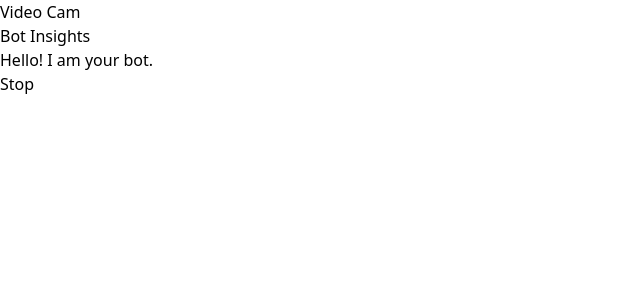
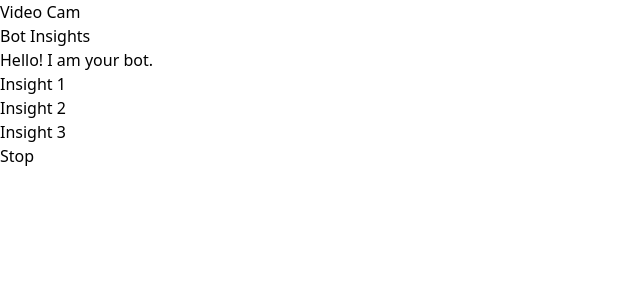
Before and after one commit to DanielLimWeiEn/React-Video-Call-AI, a React (Vite) app in the folder react-video-call/: page / in a window 1280 px wide. Both pictures are taken after a click on the button "Start". Shown: the top 300 px of the page, without its empty margins (0-640 px from the left). Built offline with nearby package versions, Linux system fonts and the light colour scheme.

Commit message:
Made Cards

```diff
--- a/react-video-call/src/App.tsx
+++ b/react-video-call/src/App.tsx
@@ -3,19 +3,28 @@ import ChatBox from './components/ChatBox';
 
 // Define MessageType
 interface MessageType {
+  id: number;
+  title: string;
   text: string;
-  id: number;
 }
 
 const App: React.FC = () => {
+  const initialInsights = [
+    { id: 1, title: "Insight 1", text: "Lorem Ipsum is simply dummy text of the printing and typesetting industry. Lorem Ipsum has been the industry's standard dummy text ever since the 1500s, when an unknown printer took a galley of type and scrambled it to make a type specimen book. It has survived not only five centuries, but also the leap into electronic typesetting, remaining essentially unchanged. It was popularised in the 1960s with the release of Letraset sheets containing Lorem Ipsum passages, and more recently with desktop publishing software like Aldus PageMaker including versions of Lorem Ipsum." },
+    { id: 2, title: "Insight 2", text: "It is a long established fact that a reader will be distracted by the readable content of a page when looking at its layout. The point of using Lorem Ipsum is that it has a more-or-less normal distribution of letters, as opposed to using 'Content here, content here', making it look like readable English. Many desktop publishing packages and web page editors now use Lorem Ipsum as their default model text, and a search for 'lorem ipsum' will uncover many web sites still in their infancy. Various versions have evolved over the years, sometimes by accident, sometimes on purpose (injected humour and the like)." },
+    { id: 3, title: "Insight 3", text: "There are many variations of passages of Lorem Ipsum available, but the majority have suffered alteration in some form, by injected humour, or randomised words which don't look even slightly believable. If you are going to use a passage of Lorem Ipsum, you need to be sure there isn't anything embarrassing hidden in the middle of text. All the Lorem Ipsum generators on the Internet tend to repeat predefined chunks as necessary, making this the first true generator on the Internet. It uses a dictionary of over 200 Latin words, combined with a handful of model sentence structures, to generate Lorem Ipsum which looks reasonable. The generated Lorem Ipsum is therefore always free from repetition, injected humour, or non-characteristic words etc." },
+    // Add more static insights as needed
+  ];
+
   const [messages, setMessages] = useState<MessageType[]>([]);
   const [startClicked, setStartClicked] = useState(false);
+  const [initialMessage, setInitialMessage] = useState<string>("");
 
   const handleStart = () => {
     if (!startClicked) {
       // Logic to send initial message
-      const initialMessage: MessageType = { id: Date.now(), text: "Hello! I am your bot." };
-      setMessages([initialMessage]);
+      setInitialMessage("Hello! I am your bot.");
+      setMessages(initialInsights);
       setStartClicked(true); // Set start clicked to true
     }
   };
@@ -24,6 +33,7 @@ const App: React.FC = () => {
     // Logic to stop chat or handle stop event
     setStartClicked(false); // Set start clicked to false
     //setMessages([]); // Optionally clear messages when stopped
+    //setInitialMessage("");
   };
 
   return (
@@ -34,13 +44,13 @@ const App: React.FC = () => {
             Video Cam
           </div>
         </div>
-        <div className="col-span-1 bg-white p-2 flex flex-col items-center shadow-lg h-full ">
-          <h1 className="text-3xl font-bold mb-2 border-b-2 ">Bot Insights</h1>
-          <ChatBox messages={messages} onStart={handleStart} onStop={handleStop} startClicked={startClicked} />
+        <div className="col-span-1 bg-white p-2 flex flex-col items-center shadow-lg h-full">
+          <h1 className="text-3xl font-bold mb-2 border-b-2">Bot Insights</h1>
+          <ChatBox initialMessage={initialMessage} messages={messages} onStart={handleStart} onStop={handleStop} startClicked={startClicked} />
         </div>
       </div>
     </div>
   );
 };
 
-export default App;
+export default App
--- a/react-video-call/src/components/ChatBox.tsx
+++ b/react-video-call/src/components/ChatBox.tsx
@@ -2,11 +2,13 @@ import React, { useState } from 'react';
 import Message from './Message';
 
 interface MessageType {
+  id: number;
+  title: string;
   text: string;
-  id: number;
 }
 
 interface ChatBoxProps {
+  initialMessage: string;
   messages: MessageType[];
   onStart: () => void; // Function to handle start event
   onStop: () => void; // Function to handle stop event
@@ -14,27 +16,55 @@ interface ChatBoxProps {
   className?: string; // Add className prop for additional styling
 }
 
-const ChatBox: React.FC<ChatBoxProps> = ({ messages, onStart, onStop, startClicked, className }) => {
+const ChatBox: React.FC<ChatBoxProps> = ({ initialMessage, messages, onStart, onStop, startClicked, className }) => {
+  const [expandedMessageIds, setExpandedMessageIds] = useState<number[]>([]);
 
   const handleButtonClick = () => {
     if (!startClicked) {
       onStart(); // Call the onStart function passed from App component
     } else {
       onStop(); // Call the onStop function passed from App component
+      setExpandedMessageIds([]); // Clear expanded messages when stopping
+    }
+  };
+
+  const handleCardClick = (id: number) => {
+    if (expandedMessageIds.includes(id)) {
+      setExpandedMessageIds(expandedMessageIds.filter((itemId) => itemId !== id)); // Collapse the clicked card
+    } else {
+      setExpandedMessageIds([...expandedMessageIds, id]); // Expand the clicked card
     }
   };
 
   return (
     <div className={`ChatBox bg-blue-50 rounded-lg shadow-lg p-3 flex h-full w-full flex-col ${className}`}>
       <div className="flex-1 overflow-y-auto mb-4">
+        {initialMessage && (
+          <div className="p-4 mb-4 bg-gray-100 rounded-lg shadow-md transition-all duration-300 ease-in-out">
+            {initialMessage}
+          </div>
+        )}
         {messages.map((message) => (
-          <Message key={message.id} text={message.text} />
+          <div
+            key={message.id}
+            className={`p-4 mb-4 bg-white rounded-lg shadow-md cursor-pointer ${
+              expandedMessageIds.includes(message.id) ? 'h-auto' : 'h-16'
+            }`}
+            onClick={() => handleCardClick(message.id)}
+            style={{
+              transition: 'height 0.3s ease-in-out', // CSS transition for height change
+              overflow: 'hidden', // Hide overflow content when collapsed
+            }}
+          >
+            <h2 className="font-bold">{message.title}</h2>
+            {expandedMessageIds.includes(message.id) && <p>{message.text}</p>}
+          </div>
         ))}
       </div>
       <div className="mt-auto border-t-2 border-gray-300 pt-1 flex justify-center">
-      <button
+        <button
           onClick={handleButtonClick}
-          className={`${startClicked ? 'bg-red-500' : 'bg-green-500'} hover:${startClicked ? 'bg-red-700' : 'bg-green-700'} text-white font-bold py-2 px-16 rounded-full shadow-lg`}
+          className={`${startClicked ? 'bg-red-500' : 'bg-green-500'} hover:${startClicked ? 'bg-red-700' : 'bg-green-700'} text-white font-bold py-2 px-16 rounded-full shadow-lg transition-all duration-300 ease-in-out`}
         >
           {startClicked ? "Stop" : "Start"}
         </button>
--- a/react-video-call/src/components/Message.tsx
+++ b/react-video-call/src/components/Message.tsx
@@ -2,9 +2,10 @@ import React from 'react';
 
 interface MessageProps {
   text: string;
+  id: number;
 }
 
-const Message: React.FC<MessageProps> = ({ text }) => {
+const Message: React.FC<MessageProps> = ({ text, id }) => {
   return (
     <div className="Message bg-gray-200 rounded-lg p-3 mb-2">
       <p className="text-sm">{text}</p>
```
